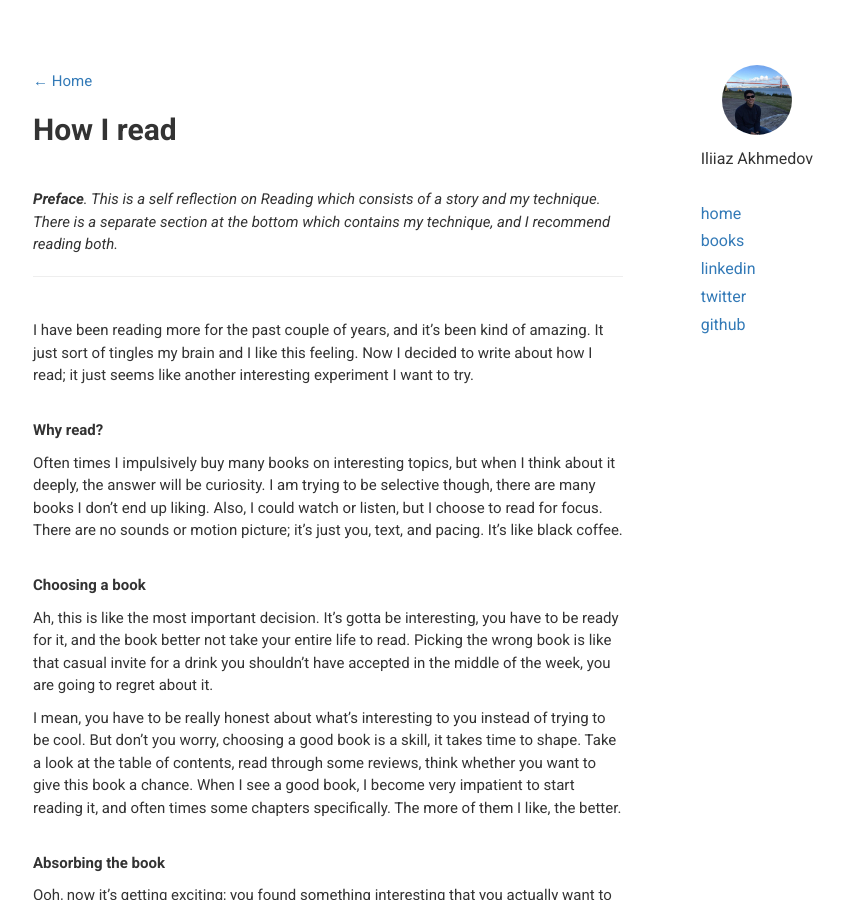
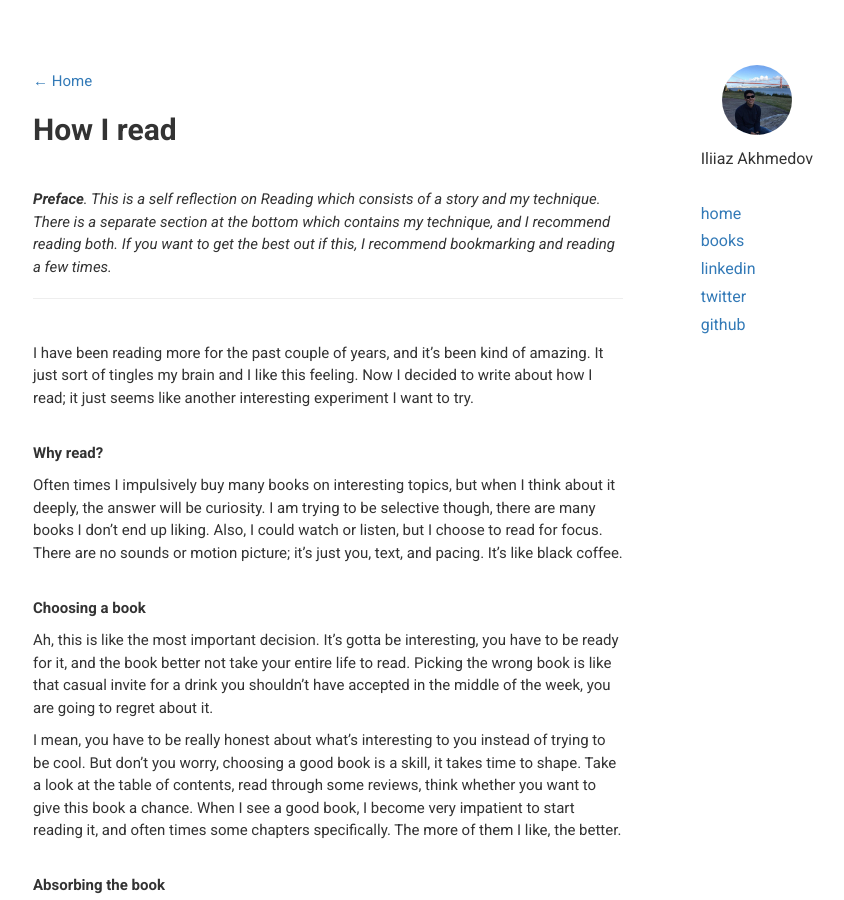
Before and after one commit to ianomad/ianomad.github.io, a Jekyll site: the page built from _posts/2023-10-25-How-I-Read.md, in a window 1280 px wide and 900 px high. Shown: the whole window, without its empty margins (222-1066 px from the left). Built offline with Jekyll 4.4.1, drawn with Linux system fonts in a browser that asks for light colours; nearby versions of some CDN libraries.

Commit message:
Update 2023-10-25-How-I-Read.md

```diff
--- a/_posts/2023-10-25-How-I-Read.md
+++ b/_posts/2023-10-25-How-I-Read.md
@@ -12,7 +12,7 @@ excerpt: "This is a self reflection on Reading"
 
 <i>**Preface**. This is a self reflection on Reading which consists of a story and my technique.
 There is a separate section at the bottom which contains my technique, and I recommend reading
-both.</i>
+both. If you want to get the best out if this, I recommend bookmarking and reading a few times.</i>
 
 ---
 
```
